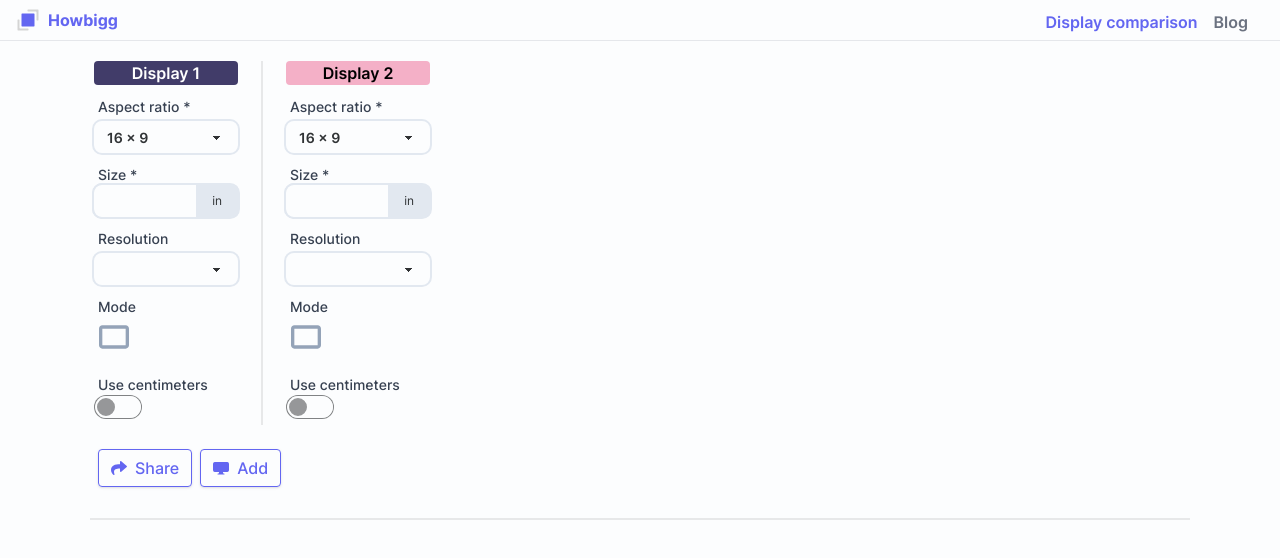
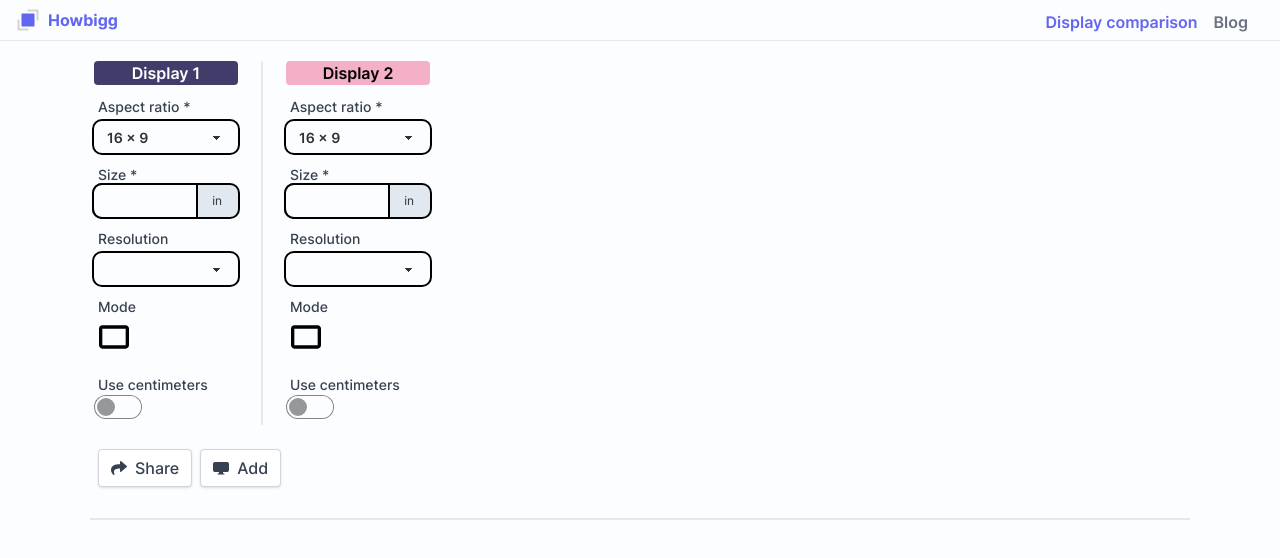
Before and after one commit to jacekobst1/howbigg, a Next.js app: page / in a window 1280 px wide. Shown: the top 558 px of the page. Built offline with nearby package versions, Linux system fonts and the light colour scheme.

Commit message:
Remove too much primary color

```diff
--- a/src/app/compare/display/components/Details/Details.tsx
+++ b/src/app/compare/display/components/Details/Details.tsx
@@ -70,7 +70,7 @@ export default function Details({ displays }: DetailsProps) {
           <tbody>
             {displays.map((display) => (
               <tr key={display.id} className="group">
-                <th className="p-0 bg-slate-100 group-hover:bg-slate-200 select-none pr-2">
+                <th className="p-0 bg-gray-100 group-hover:bg-gray-200 select-none pr-2">
                   <div className="flex items-center">
                     <div
                       className="w-fit h-full rounded-3xl px-1 py-7 mr-1"
@@ -124,9 +124,9 @@ interface ChildrenProp {
 }
 
 const HeadTh = ({ children }: ChildrenProp) => {
-  return <th className="bg-primary-500 text-base-100">{children}</th>;
+  return <th className="bg-black text-base-100">{children}</th>;
 };
 
 const BodyTd = ({ children }: ChildrenProp) => {
-  return <td className="bg-slate-100 group-hover:bg-slate-200">{children}</td>;
+  return <td className="bg-gray-100 group-hover:bg-gray-200">{children}</td>;
 };
--- a/src/app/compare/display/components/Setup/AddNewDisplayButton.tsx
+++ b/src/app/compare/display/components/Setup/AddNewDisplayButton.tsx
@@ -1,7 +1,5 @@
 import { BsDisplayFill } from "@react-icons/all-files/bs/BsDisplayFill";
 import Button from "@/components/buttons/Button";
-import Display from "@/app/compare/display/types/Display";
-import { generateDisplayByExistingOnes } from "@/app/compare/display/utils/displayGenerator";
 
 interface AddNewDisplayButtonProps {
   createDisplay: () => void;
@@ -16,7 +14,7 @@ export default function AddNewDisplayButton({
     <Button
       onClick={createDisplay}
       className="ml-2"
-      variant="outline"
+      variant="light"
       disabled={displaysLength === 6}
     >
       <BsDisplayFill className="mr-2" />
--- a/src/app/compare/display/components/Setup/CopyComparisonButton.tsx
+++ b/src/app/compare/display/components/Setup/CopyComparisonButton.tsx
@@ -10,7 +10,7 @@ export default function CopyComparisonButton() {
   }
 
   return (
-    <Button onClick={copyUrlToClipboard} className="ml-2" variant="outline">
+    <Button onClick={copyUrlToClipboard} className="ml-2" variant="light">
       <FaShare className="mr-2" />
       Share
     </Button>
--- a/src/app/compare/display/components/Setup/DisplayConf.tsx
+++ b/src/app/compare/display/components/Setup/DisplayConf.tsx
@@ -113,7 +113,7 @@ export default function DisplayConf({
               <Button
                 onClick={() => deleteDisplay(display.id)}
                 size="sm"
-                variant="outline"
+                variant="light"
               >
                 <AiOutlineClose />
               </Button>
--- a/src/components/form/checkboxes/Swap.tsx
+++ b/src/components/form/checkboxes/Swap.tsx
@@ -25,7 +25,7 @@ const Swap = ({
     <label className="swap swap-rotate" style={style}>
       <input type="checkbox" checked={checked} onChange={handleOnChange} />
       {React.cloneElement(offChildren, {
-        className: `swap-off w-10 h-10 text-slate-400 ${offChildren.props.className}`,
+        className: `swap-off w-10 h-10 text-black ${offChildren.props.className}`,
       })}
       {React.cloneElement(onChildren, {
         className: `swap-on w-10 h-10 text-primary-500 ${onChildren.props.className}`,
--- a/src/styles/tailwind/components.css
+++ b/src/styles/tailwind/components.css
@@ -2,16 +2,16 @@
 
 @layer components {
     .input {
-        @apply outline outline-2 outline-slate-200 focus:outline-primary-400;
+        @apply outline outline-2 outline-black focus:outline-primary-400;
         outline-offset: 0 !important;
     }
 
     .select {
-        @apply outline outline-2 outline-slate-200 focus:outline-primary-400;
+        @apply outline outline-2 outline-black focus:outline-primary-400;
     }
 
     .input-group {
-        @apply rounded-lg outline outline-2 outline-slate-200 focus-within:outline-primary-400;
+        @apply rounded-lg outline outline-2 outline-black focus-within:outline-primary-400;
     }
 
     .input-group > *,
```
